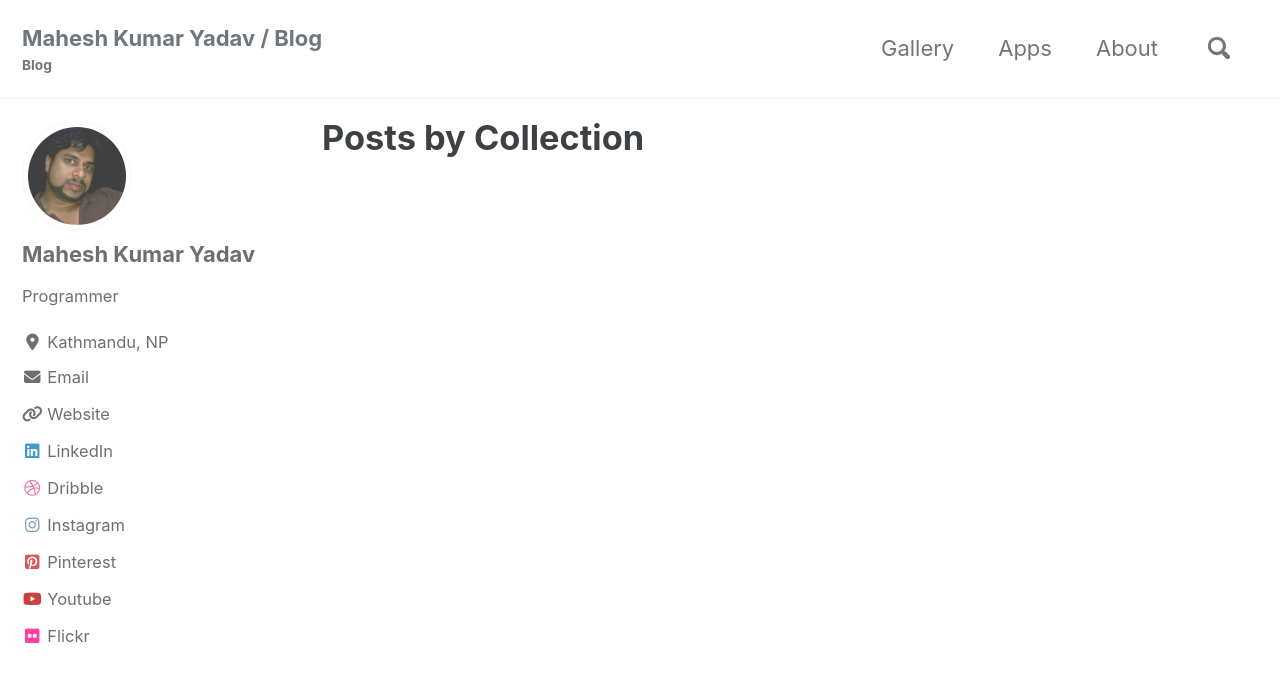
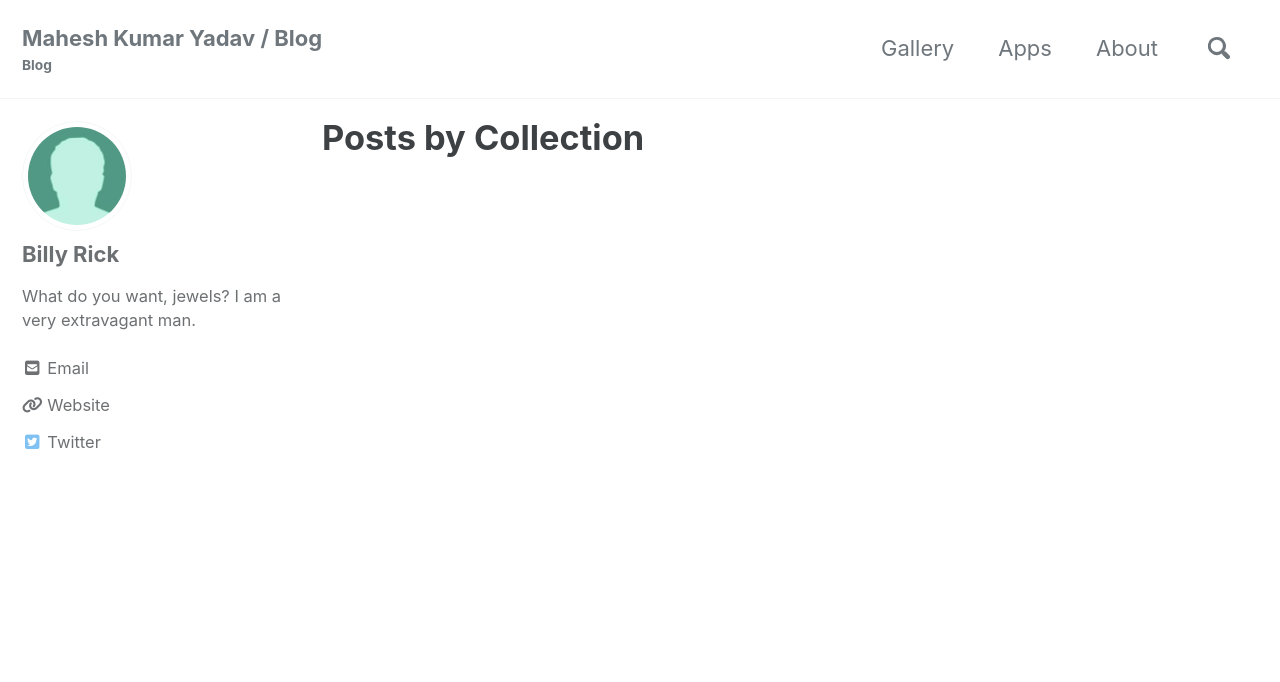
Before and after one commit to ritayadav/myblog, a Jekyll site: the page built from _pages/collection-archive.html, in a window 1280 px wide and 900 px high. Shown: the top 682 px of the window. Built offline with Jekyll 4.4.1, drawn with Linux system fonts in a browser that asks for light colours; cached includes are drawn as plain includes; nearby versions of some CDN libraries.

Commit message:
Added Author Billy Rick to Pages

```diff
--- a/_config.yml
+++ b/_config.yml
@@ -304,3 +304,4 @@ defaults:
     values:
       layout: single
       author_profile: true
+      author: Billy Rick
--- /dev/null
+++ b/_data/authors.yml
@@ -0,0 +1,28 @@
+# Authors
+
+Billy Rick:
+  name        : "Billy Rick"
+  bio         : "What do you want, jewels? I am a very extravagant man."
+  avatar      : "/assets/images/bio-photo-2.jpg"
+  links:
+    - label: "Email"
+      icon: "fas fa-fw fa-envelope-square"
+      url: "mailto:billyrick@rick.com"
+    - label: "Website"
+      icon: "fas fa-fw fa-link"
+      url: "https://thewhip.com"
+    - label: "Twitter"
+      icon: "fab fa-fw fa-twitter-square"
+      url: "https://twitter.com/extravagantman"
+
+Cornelius Fiddlebone:
+  name        : "Cornelius Fiddlebone"
+  bio         : "I ordered what?"
+  avatar      : "/assets/images/bio-photo.jpg"
+  links:
+    - label: "Email"
+      icon: "fas fa-fw fa-envelope-square"
+      url: "mailto:cornelius@thewhip.com"
+    - label: "Twitter"
+      icon: "fab fa-fw fa-twitter-square"
+      url: "https://twitter.com/rhymeswithsackit"
```
